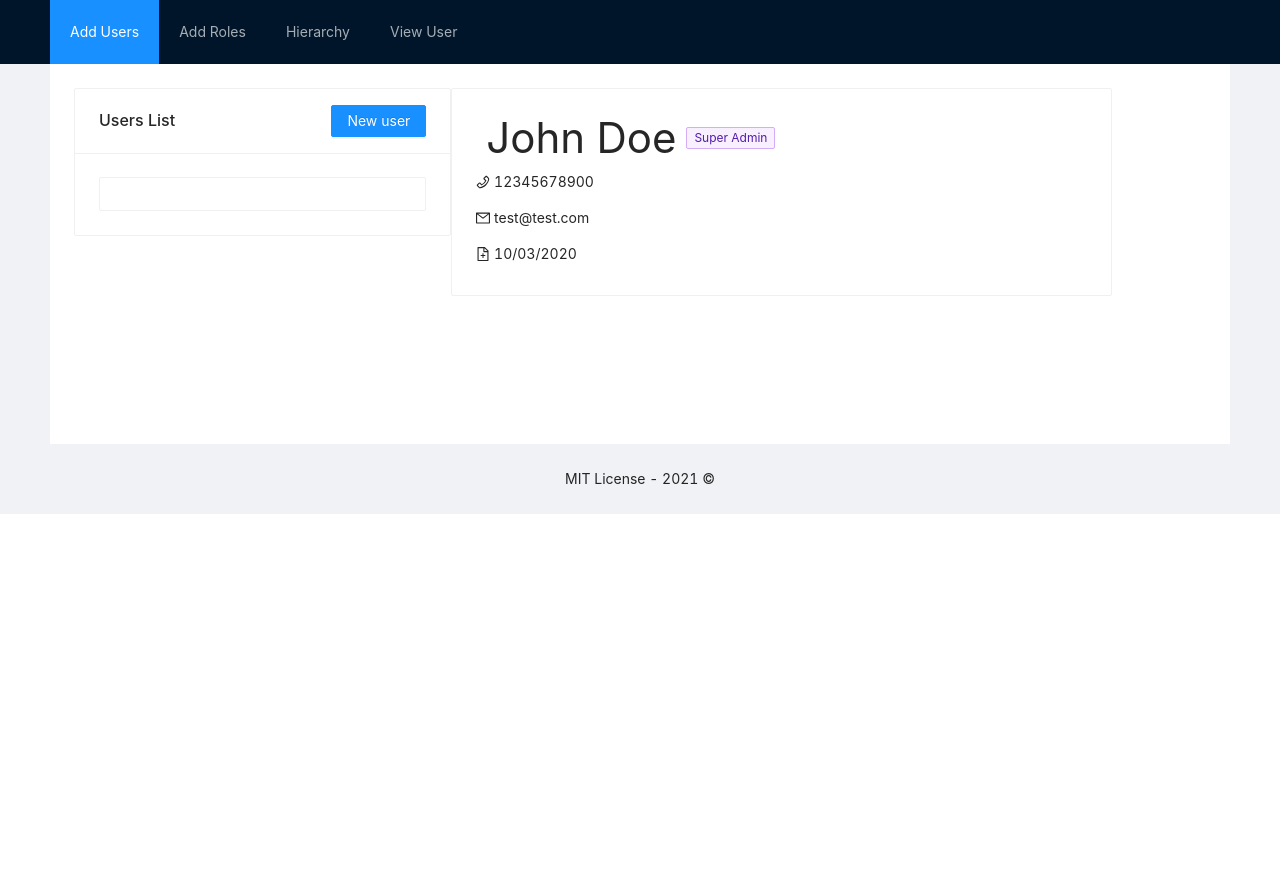
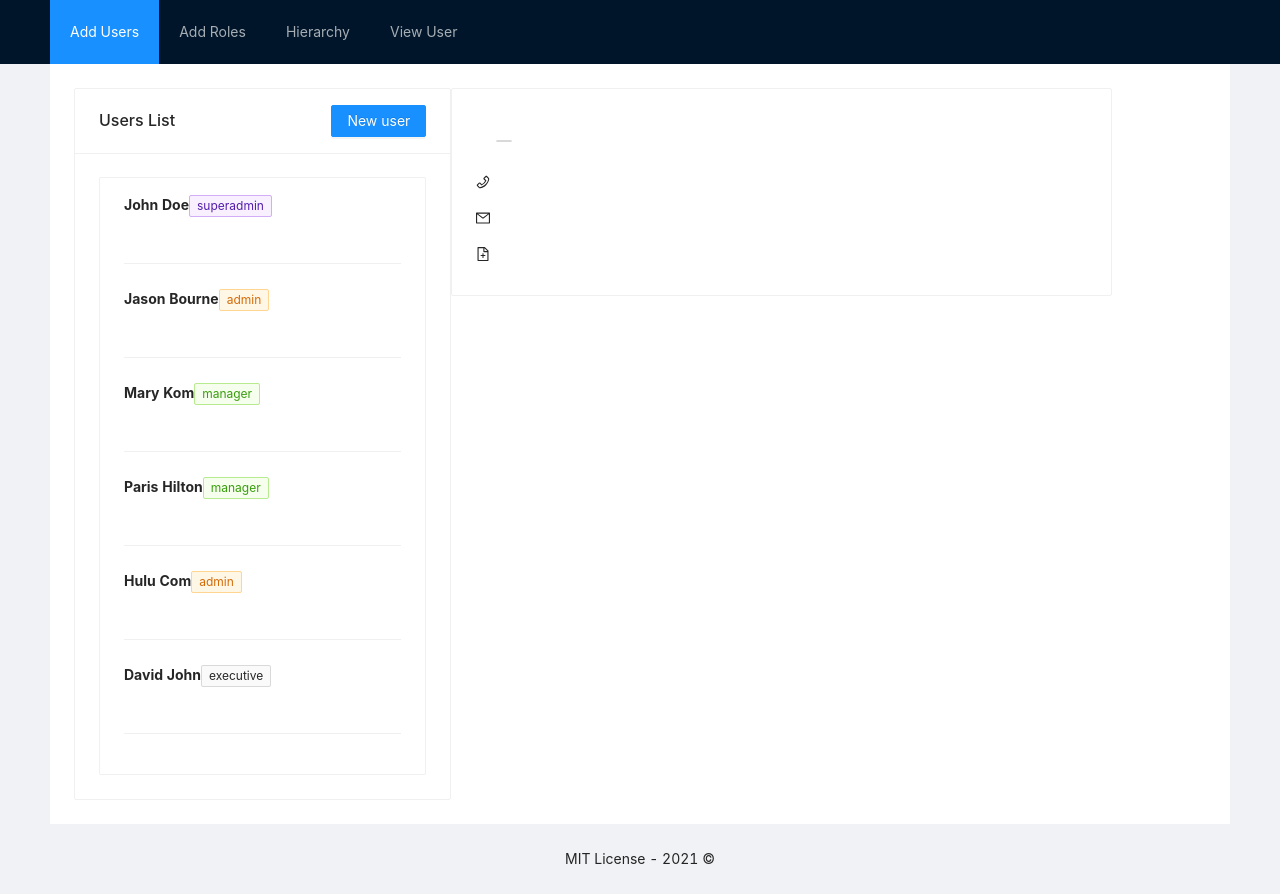
Before and after one commit to 19sriram/zzl, a React (Create React App) app in the folder frontend/: page /viewuser in a window 1280 px wide. Before the commit the page ends 800 px from the top, so only its background shows below. Built offline with nearby package versions, Linux system fonts and the light colour scheme.

Commit message:
view user changed

```diff
--- /dev/null
+++ b/frontend/src/components/common/const.tsx
@@ -0,0 +1,5 @@
+export const tagColor:any= {
+    superadmin: "purple",
+    admin: "orange",
+    manager: "green"
+};
--- /dev/null
+++ b/frontend/src/components/common/dummy.tsx
@@ -0,0 +1,55 @@
+export const userData = [{
+    firstname: "John",
+    "lastname": "Doe",
+    "email": "test@test.com",
+    "createdOn": "10/03/2021",
+    "isActive": true,
+    "role": "superadmin",
+    "phonenumber": "1235"
+  },
+  {
+    firstname: "Jason",
+    "lastname": "Bourne",
+    "email": "test@test.com2",
+    "createdOn": "11/03/2021",
+    "isActive": false,
+    "role": "admin",
+    "phonenumber": "2345"
+  },
+  {
+    firstname: "Mary",
+    "lastname": "Kom",
+    "email": "mary@kom.com",
+    "createdOn": "12/03/2021",
+    "isActive": true,
+    "role": "manager",
+    "phonenumber": "1111"
+  },
+  {
+    firstname: "Paris",
+    "lastname": "Hilton",
+    "email": "paris@hilton.com",
+    "createdOn": "12/03/2021",
+    "isActive": true,
+    "role": "manager",
+    "phonenumber": "1111"
+  },
+  {
+    firstname: "Hulu",
+    "lastname": "Com",
+    "email": "hulu@com.com",
+    "createdOn": "12/03/2021",
+    "isActive": true,
+    "role": "admin",
+    "phonenumber": "1111"
+  },
+  {
+    firstname: "David",
+    "lastname": "John",
+    "email": "David@john.com",
+    "createdOn": "12/03/2021",
+    "isActive": true,
+    "role": "executive",
+    "phonenumber": "1111"
+  }
+] as any;
--- a/frontend/src/components/usermgmt/viewuser.tsx
+++ b/frontend/src/components/usermgmt/viewuser.tsx
@@ -1,30 +1,13 @@
-import { Card, Col, Row, Avatar, Tag, Button } from 'antd';
+import React, { useEffect } from 'react';
+import { Card, Col, Row, Avatar, Tag, Button, Divider } from 'antd';
 import {
   PhoneOutlined,
   MailOutlined,
   FileAddOutlined
 } from '@ant-design/icons';
+import {tagColor} from '../common/const';
+import {userData} from '../common/dummy';
 import './adduser.css';
-import React, { useEffect } from 'react';
-
-
-const userData = [{
-  firstname: "John",
-  "lastname": "Doe",
-  "email": "test@test.com",
-  "createdOn": "10/03/2021",
-  "isActive": true,
-  "role": "super admin"
-},
-{
-  firstname: "Jason",
-  "lastname": "Bourne",
-  "email": "test@test.com2",
-  "createdOn": "11/03/2021",
-  "isActive": false,
-  "role": "admin"
-}] as any;
-
 
 const ViewUser = () => {
   const [userList, setData] = React.useState([{
@@ -33,59 +16,61 @@ const ViewUser = () => {
     email: '',
     createdOn: '',
     isActive: '',
-    role: ''
+    role: '',
+    phonenumber: ''
   }]);
+  const [selecteduser, setselectedUser] = React.useState({
+    firstname: '',
+    lastname: '',
+    email: '',
+    createdOn: '',
+    isActive: '',
+    role: '',
+    phonenumber: '',
+  });
   useEffect(() => {
     setData(userData);
-  })
-  const roleColorMap: any = {
-    superadmin: "purple",
-    admin: "orange"
-  }
+    setselectedUser(userList[0]);
+  },[]);
 
 
+  function onuserSelect(filterName: any) {
+    let _selectedUser = userList.filter(item => item.firstname === filterName);
+    setselectedUser(_selectedUser[0]);
+  }
   return (
     <div>
       <Row>
         <Col span={8}><Card title="Users List" extra={<a href="/">    <Button type="primary">New user</Button>
         </a>}>
-
           <Card type="inner">
             {
-
-              userList.map(item => {
-                <div>{item.firstname}</div>
-              })
-            }
-            {console.log(userList.map(item => item.firstname))}
-
-            {/* <span className={''}>
-              test
-              <b>{userInfo.firstname+userInfo.lastname}</b>
-              <Tag color={roleColorMap[userInfo.role]}>{}</Tag>
-              <br />
-              <span>CEO</span>
-            </span> */}
-
+              userList.map((userInfo,index) =>
+                <span key={index} className={''} onClick={() => onuserSelect(userInfo.firstname)}>
+                  <b>{userInfo.firstname + ' ' + userInfo.lastname}</b>
+                  <Tag color={tagColor[userInfo.role]}>{userInfo.role}</Tag>
+                  <br />
+                  <br />
+                  <Divider />
+                </span>
+              )}
           </Card>
-
         </Card>
         </Col>
 
         {/* RIGHT SIDE  */}
         <Col span={14}>
-
           <Card type="inner"  >
             <div>
-              <span className={'fontBig'}>John Doe</span><span><Tag color="purple">Super Admin</Tag></span>
+              <span className={'fontBig'}>{selecteduser.firstname + ' ' + selecteduser.lastname}</span><span><Tag color={tagColor[selecteduser.role]}>{selecteduser.role}</Tag>
+              </span>
               <div>
-                <p><PhoneOutlined /> 12345678900</p>
-                <p><MailOutlined /> test@test.com</p>
-                <p><FileAddOutlined /> 10/03/2020</p>
+                <p><PhoneOutlined /> {selecteduser.phonenumber}</p>
+                <p><MailOutlined /> {selecteduser.email}</p>
+                <p><FileAddOutlined /> {selecteduser.createdOn}</p>
               </div>
             </div>
           </Card>
-
         </Col>
       </Row>
 
```
